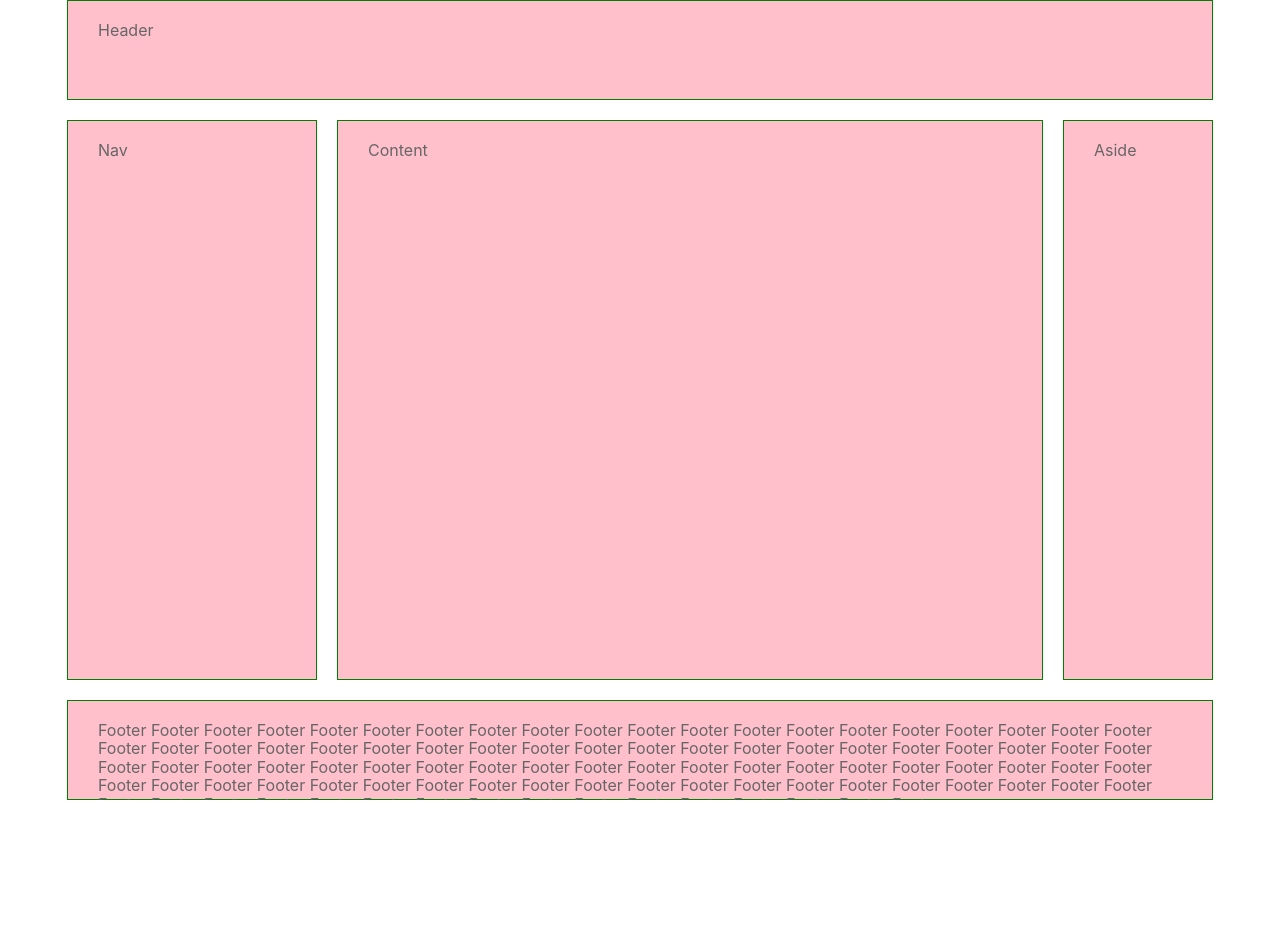
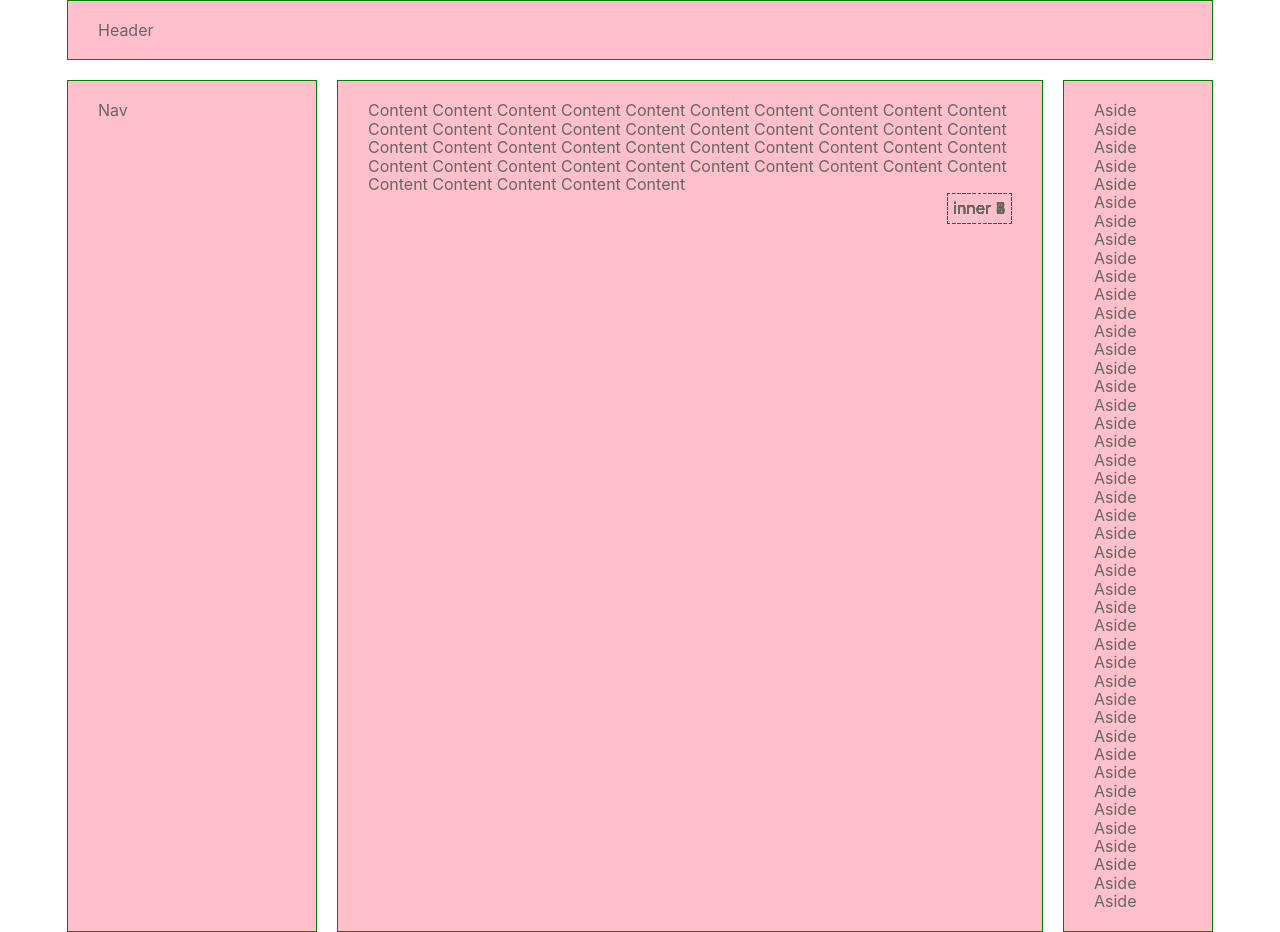
Before and after one commit to FrenkiArt/css-grid-learn, a website built with Vite: page src/index.html in a window 1280 px wide. Shown: the top 932 px of the page. Before the commit the page ends 800 px from the top, so only its background shows below. Built offline with nearby package versions, Linux system fonts and the light colour scheme.

Commit message:
bag: трабла с внутренними гридами

```diff
--- a/src/index.html
+++ b/src/index.html
@@ -14,8 +14,32 @@
         <div class="grid">
           <div class="grid__item grid__header">Header</div>
           <div class="grid__item grid__nav">Nav</div>
-          <div class="grid__item grid__content">Content</div>
-          <div class="grid__item grid__aside">Aside</div>
+          <div class="grid__item grid__content">
+            <div>
+              Content Content Content Content Content Content Content Content
+              Content Content Content Content Content Content Content Content
+              Content Content Content Content Content Content Content Content
+              Content Content Content Content Content Content Content Content
+              Content Content Content Content Content Content Content Content
+              Content Content Content Content Content
+            </div>
+
+            <div class="inner-row">
+              <div class="inner-row__item">inner 1</div>
+              <div class="inner-row__item">inner 2</div>
+              <div class="inner-row__item">inner 3</div>
+              <div class="inner-row__item">inner 4</div>
+              <div class="inner-row__item">inner 5</div>
+              <div class="inner-row__item">inner 6</div>
+              <div class="inner-row__item">inner 7</div>
+            </div>
+          </div>
+          <div class="grid__item grid__aside">
+            Aside Aside Aside Aside Aside Aside Aside Aside Aside Aside Aside
+            Aside Aside Aside Aside Aside Aside Aside Aside Aside Aside Aside
+            Aside Aside Aside Aside Aside Aside Aside Aside Aside Aside Aside
+            Aside Aside Aside Aside Aside Aside Aside Aside Aside Aside Aside
+          </div>
           <div class="grid__item grid__footer">
             Footer Footer Footer Footer Footer Footer Footer Footer Footer
             Footer Footer Footer Footer Footer Footer Footer Footer Footer
--- a/src/scss/stuff.scss
+++ b/src/scss/stuff.scss
@@ -6,9 +6,9 @@
     'nav content aside'
     'footer footer footer';
   grid-template-columns: 250px 1fr 150px;
-  grid-template-rows: 100px 1fr 100px;
-  grid-auto-rows: 100px;
-  min-height: 100vh;
+
+  // grid-auto-rows: 100px;
+  //min-height: 100vh;
 
   // .grid__item
   &__item {
@@ -20,6 +20,7 @@
   // .grid__header
   &__header {
     grid-area: header;
+    align-self: baseline;
   }
 
   // .grid__nav
@@ -41,5 +42,21 @@
   // .grid__footer
   &__footer {
     grid-area: footer;
+    align-self: end;
   }
 }
+
+.inner-row {
+  display: grid;
+
+  //grid-template-areas: 'inner-item inner-item inner-item' 'inner-item inner-item inner-item';
+  grid-template-columns: 1fr 1fr 1fr;
+  //grid-gap: 10px;
+
+  // .inner-row__item
+  &__item {
+    grid-area: inner-item;
+    padding: 5px;
+    border: 1px dashed green;
+  }
+}
```
